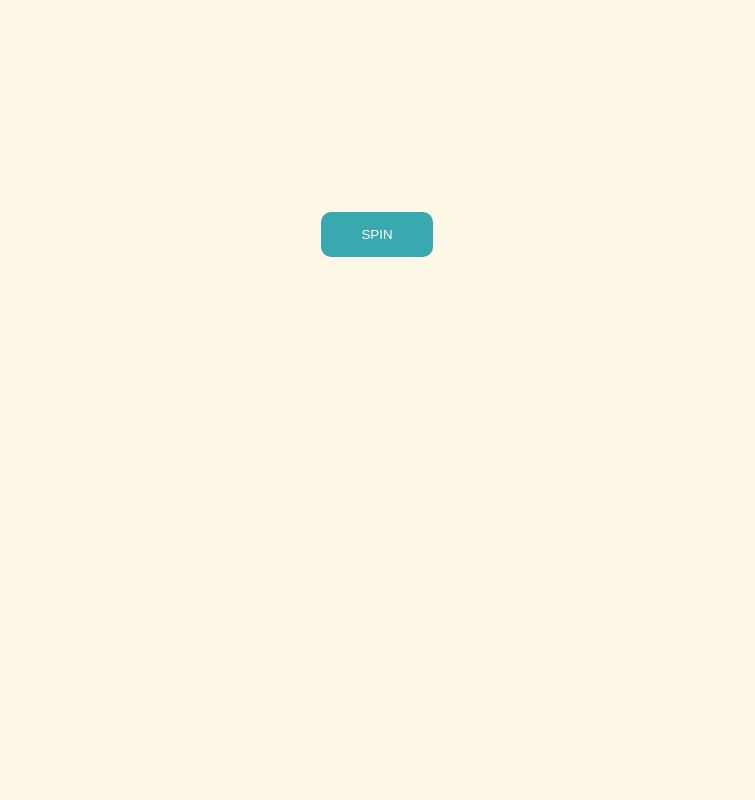
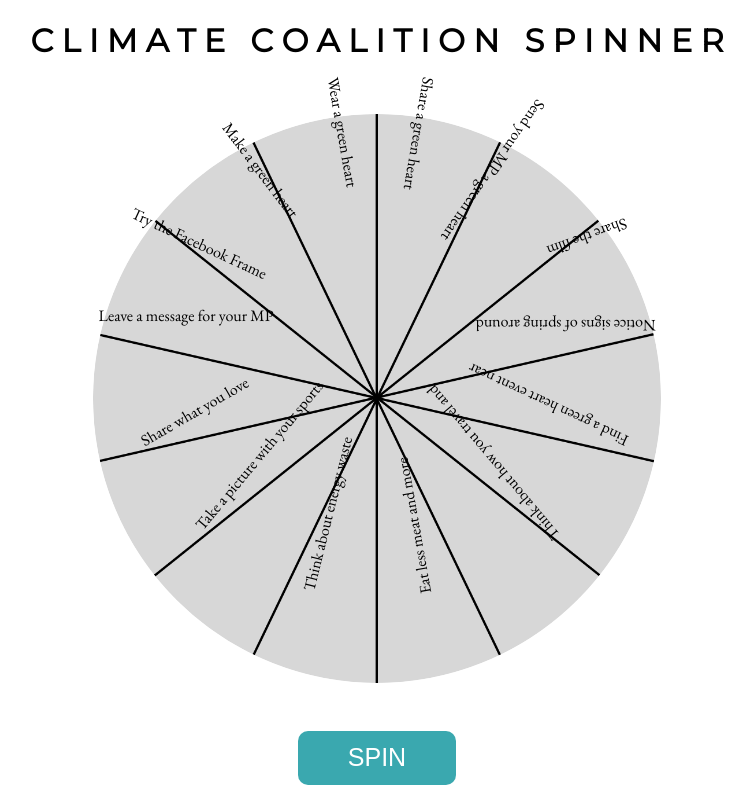
Before and after one commit to gabrielghost/cta-spinner, a plain HTML site: page index.html in a window 1280 px wide. Shown: the whole page, without its empty margins (263-1018 px from the left). Drawn offline with nearby package versions, Linux system fonts and the light colour scheme.

Commit message:
updated asset file

```diff
--- a/index.html
+++ b/index.html
@@ -5,25 +5,30 @@
   <title>climate spinner</title>
   <script src="https://ajax.googleapis.com/ajax/libs/jquery/3.2.1/jquery.min.js"></script>
   <script src="script.js" charset="utf-8"></script>
+  <link href="https://fonts.googleapis.com/css?family=EB+Garamond|Montserrat" rel="stylesheet">
   <link rel="stylesheet" href="style.css">
-
 </head>
 <body>
-    <div class="container">
-      <div class="wrapper">
-        <div id="spin1">
-
-        </div>
-        <div id="spin2">
-
-        </div>
-        <div id="spin3">
-        </div>
+  <h1>C L I M A T E   C O A L I T I O N   S P I N N E R</h1>
+  <div id="spin1"></div>
+  <!-- <div id="spin2"></div>
+  <div id="spin3"></div> -->
+  <div id="rainbow-wheel">
+<p class='p1'>Try the Facebook Frame</p>
+<p class='p2'>Make a green heart</p>
+<p class='p3'>Wear a green heart</p>
+<p class='p4'>Share a green heart</p>
+<p class='p5'>Send your MP a green heart </p>
+<p class='p6'>Share the film</p>
+<p class='p7'>Notice signs of spring around  </p>
+<p class='p8'>Find a green heart event near  </p>
+<p class='p9'>Think about how you travel and</p>
+<p class='p10'>Eat less meat and more</p>
+<p class='p11'>Think about energy waste</p>
+<p class='p12'>Take a picture with your sports</p>
+<p class='p13'>Share what you love </p>
+<p class='p14'>Leave a message for your MP</p>
   </div>
   <button id="spinButton">SPIN</button>
-      </div>
-    </div>
-
-
 </body>
 </html>
--- a/script.js
+++ b/script.js
@@ -1,55 +1,107 @@
 $(start)
 
-const spinnerArr1 = ['run a marathon', 'cycle to brighton', 'swim 750 meters', 'dance']
-const spinnerArr2 = ['with a burrito', 'with pink hair', 'in giant sunglasses', 'with face painted as a lion']
-const spinnerArr3 = ['if you raise £1000', 'if you raise £750', 'if you raise £500', 'if you raise £300']
-
-const audio = new Audio('click.mp3')
-
-function start () {
-  let startButton = document.getElementById('spinButton')
-  startButton.addEventListener('click', spin)
-};
-
-function spin () {
-  console.log('spin')
-  const spin1 = document.getElementById('spin1')
-  const spin2 = document.getElementById('spin2')
-  const spin3 = document.getElementById('spin3')
-
-setDeceleratingTimeout(function (c, className) { $('#spin1').html(`<p class=${className}>${spinnerArr1[c]}</p>`) }, 5, (50 + randomNum(0, 3)))
-setDeceleratingTimeout(function (c, className) { $('#spin2').html(`<p class=${className}>${spinnerArr2[c]}</p>`) }, 5, (60 + randomNum(0, 3)))
-setDeceleratingTimeout(function (c, className) { $('#spin3').html(`<p class=${className}>${spinnerArr3[c]}</p>`) }, 5, (70 + randomNum(0, 3)))
-
-  // $('#spin1').html(`<h1>${spinnerArr1[randomNum(0, 3)]}</h1>`)
-  $('#spin2').html(`<h1>${spinnerArr2[randomNum(0, 3)]}</h1>`)
-  $('#spin3').html(`<h1>${spinnerArr3[randomNum(0, 3)]}</h1>`)
-}
-
+// const spinnerArr1 = ['run a marathon', 'cycle to brighton', 'swim 750 meters', 'dance']
+// const spinnerArr2 = ['with a burrito', 'with pink hair', 'in giant sunglasses', 'with face painted as a lion']
+// const spinnerArr3 = ['if you raise £1000', 'if you raise £750', 'if you raise £500', 'if you raise £300']
+//
+// const audio = new Audio('click.wav')
+//
+// function start () {
+//   let startButton = document.getElementById('spinButton')
+//   startButton.addEventListener('click', spin)
+// };
+//
+// function spin () {
+//   console.log('spin')
+//   const spin1 = document.getElementById('spin1')
+//   const spin2 = document.getElementById('spin2')
+//   const spin3 = document.getElementById('spin3')
+//
+// setDeceleratingTimeout(function (c, className) { $('#spin1').html(`<p class=${className}>${spinnerArr1[c]}</p>`) }, 5, (50 + randomNum(0, 3)))
+// setDeceleratingTimeout(function (c, className) { $('#spin2').html(`<p class=${className}>${spinnerArr2[c]}</p>`) }, 5, (60 + randomNum(0, 3)))
+// setDeceleratingTimeout(function (c, className) { $('#spin3').html(`<p class=${className}>${spinnerArr3[c]}</p>`) }, 5, (70 + randomNum(0, 3)))
+//
+//   // $('#spin1').html(`<h1>${spinnerArr1[randomNum(0, 3)]}</h1>`)
+//   $('#spin2').html(`<h1>${spinnerArr2[randomNum(0, 3)]}</h1>`)
+//   $('#spin3').html(`<h1>${spinnerArr3[randomNum(0, 3)]}</h1>`)
+// }
+//
 // thanks to: https://stackoverflow.com/questions/4959975/generate-random-number-between-two-numbers-in-javascript#7228322
 function randomNum (min, max) {
   return Math.floor(Math.random() * (max - min + 1) + min)
 }
+//
+//
+//
+// // thanks to: https://stackoverflow.com/questions/1280263/changing-the-interval-of-setinterval-while-its-running
+// function setDeceleratingTimeout (callback, factor, times) {
+//   let c = 0
+//   let internalCallback = function (tick, counter) {
+//     return function () {
+//       if (--tick >= 0) {
+//         window.setTimeout(internalCallback, ++counter * factor)
+//         callback(c)
+//         audio.currentTime = 0
+//         audio.play()
+//         c++
+//         if (c === 4) c = 0
+//       }
+//       if (tick === 0) {
+//         callback(c, 'done')
+//       }
+//     }
+//   }(times, 0)
+//   window.setTimeout(internalCallback, factor)
+// }
 
+// inspired by https://jsfiddle.net/YNBxz/2/
 
+function start () {
+  let startButton = document.getElementById('spinButton')
+  startButton.addEventListener('click', onClick)
+};
 
-// thanks to: https://stackoverflow.com/questions/1280263/changing-the-interval-of-setinterval-while-its-running
-function setDeceleratingTimeout (callback, factor, times) {
-  let c = 0
-  let internalCallback = function (tick, counter) {
-    return function () {
-      if (--tick >= 0) {
-        window.setTimeout(internalCallback, ++counter * factor)
-        callback(c)
-        audio.currentTime = 0
-        audio.play()
-        c++
-        if (c === 4) c = 0
-      }
-      if (tick === 0) {
-        callback(c, 'done')
-      }
-    }
-  }(times, 0)
-  window.setTimeout(internalCallback, factor)
+function sliceName (n) {
+  console.log(n)
+  if (n =< 25.714) { console.log('Leave a message for your MP') }
+  if ((n =< 51.42) && (25.714 < n)) {console.log('Share what you love') }
+  if ((n =< 77.14) && (51.42 < n)) { console.log('Take a picture with your sports') }
+  if ((n =< 102.86) && (77.14 < n)) { console.log('Think about energy waste') }
+  if ((n =< 128.57) && (102.86 < n)) { console.log('Eat less meat and more') }
+  if ((n =< 154.29) && (128.57 < n)) { console.log('Think about how you would travel and') }
+  if ((n =< 180) && (154.29 < n)) { console.log('Find a green heart event near') }
+  if ((n =< 205.71) && (180 < n)) { console.log('Look for signs of spring around') }
+  if ((n =< 231.42) && (205.71 < n)) { console.log('Share the film') }
+  if ((n =< 257.14) && (231.42 < n)) { console.log('Send your MP a green heart') }
+  if ((n =< 282.85) && (257.14 < n)) { console.log('Share a green heart') }
+  if ((n =< 308.57) && (282.85 < n)) { console.log('Wear a green heart') }
+  if ((n =< 334.28) && (308.57 < n)) { console.log('Make a green heart') }
+  if ((n =< 360) && (334.28 < n)) { console.log('Try the Facebook Frame') }
 }
+
+let deg = 0
+let totDegrees = 0
+let count = 0
+const degreeArray = [25.71, 51.42, 77.14, 102.85, 128.57, 154.28, 180, 205.71, 231.42, 257.14, 282.85, 308.57, 334.28, 360]
+
+function onClick () {
+  const wheel = document.getElementById('rainbow-wheel')
+
+  wheel.removeAttribute('style')
+
+  let randomDegree = degreeArray[randomNum(0, 14)]
+
+  sliceName(randomDegree)
+
+  deg = 3600 + randomDegree + deg
+
+  var css = '-webkit-transform: rotate(' + deg + 'deg);'
+
+  totDegrees = totDegrees + randomDegree
+
+  sliceName((totDegrees % 360))
+
+  wheel.setAttribute(
+    'style', css
+  )
+}
--- a/style.css
+++ b/style.css
@@ -1,38 +1,125 @@
 body {
-  background-color: #fff8e7;
+  background-color: #ffffff;
   font-family: sans-serif;
 }
-.container {
-  width: 100%;
-}
-.wrapper div{
-  display: inline-block;
-  width: 300px;
-  height: 200px;
-}
-.wrapper{
-  display: inline-block;
-  margin: 0 auto;
-}
-body div p{
-  font-size: 20px;
+body h1{
+  font-family: 'Montserrat', sans-serif;
+  white-space: pre;
   text-align: center;
 }
-#spin1 .done{
-  color: #66BDB5;
+body p{
+  font-family: 'EB Garamond', serif;
+  /* width: 200px; */
 }
-#spin2 .done{
-  color: #EA5962;
-}
-#spin3 .done{
-  color: #53317A;
-}
-.container button{
+button{
   display: block;
   margin: 0 auto;
   border: none;
   border-radius: 10px;
   background-color: #3aa8af;
-  padding: 15px 40px;
+  padding: 0.5em 2em;
   color: white;
+  font-size: 25px;
 }
+
+
+/* thanks to https://codepen.io/thebabydino/pen/hkxGp */
+#rainbow-wheel {
+position: relative;
+margin: 1em auto;
+border: solid 2em white;
+width: 45%;
+height: 0;
+padding-bottom: 45%;
+border-radius: 50%;
+background-image: url('./assets/spin-wheel.png');
+background-color: white;
+background-size: 100%;
+transition: 5s;
+text-align: left;
+}
+
+.p1 {
+  bottom: -192px;
+  right: -13px;
+  transform: rotate(25deg);
+  position: relative;
+}
+.p2 {
+  bottom: -174px;
+  right: -20px;
+  transform: rotate(53deg);
+  position: relative;
+}
+.p3 {
+  transform: rotate(80deg);
+  top: 143px;
+  left: 5px;
+  position: relative;
+}
+.p4 {
+  transform: rotate(100deg);
+  position: relative;
+  top: 106px;
+  left: 2px;
+}
+.p5 {
+  transform: rotate(125deg);
+  position: relative;
+  top: 46px;
+  right: -1px;
+}
+.p6 {
+  transform: rotate(160deg);
+  position: relative;
+  top: -5px;
+  right: 18px;
+}
+.p7 {
+  transform: rotate(180deg);
+  position: relative;
+  top: -37px;
+  right: 6px;
+}
+.p8 {
+  transform: rotate(205deg);
+  position: relative;
+  top: -78px;
+  right: 8px;
+}
+.p9 {
+  transform: rotate(230deg);
+  position: relative;
+  top: -116px;
+  right: 4px;
+}
+.p10 {
+  transform: rotate(260deg);
+  position: relative;
+  top: -160px;
+  right: 1px;
+}
+.p11 {
+  transform: rotate(284deg);
+  position: relative;
+  top: -196px;
+  right: 0px;
+}
+.p12 {
+  transform: rotate(310deg);
+  position: relative;
+  top: -238px;
+  right: -4px;
+}
+.p13 {
+  transform: rotate(330deg);
+  position: relative;
+  top: -285px;
+  right: -11px;
+}
+.p14 {
+  transform: rotate(360deg);
+  position: relative;
+  top: -306px;
+  right: -6px;
+}
```
Also changed, not shown: assets/climate-coalition-logo.png (added), assets/double-hearts.png (added), assets/refresh-arrow.png (added), assets/spin-wheel.png (added), 4 other files. Lines whose indentation alone changed are shown as unchanged.
